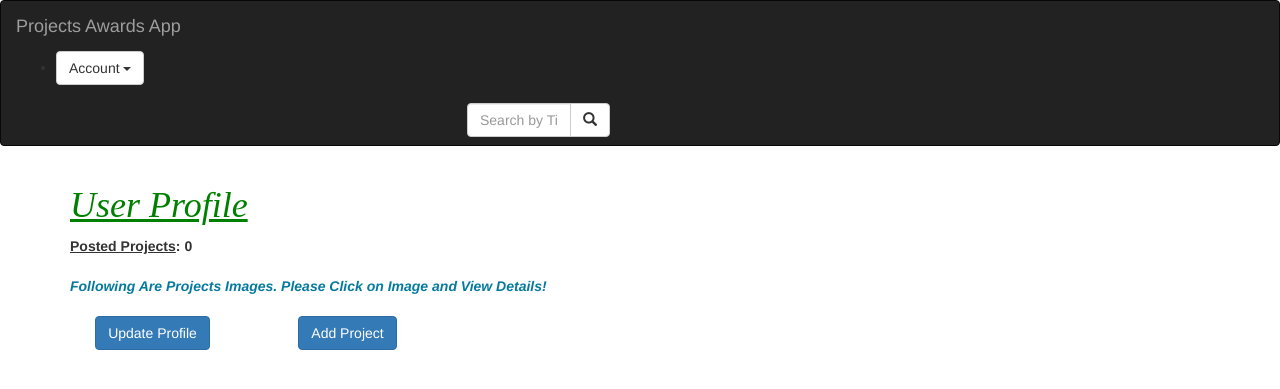
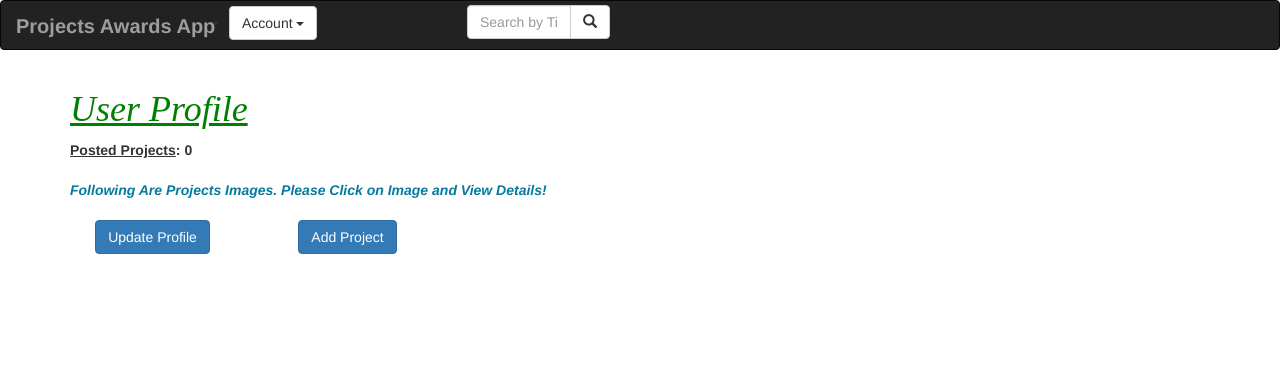
Before and after one commit to munganyendesandrine/Awards, a Django app: a page that uses award_app/templates/navbar.html in a window 1280 px wide. Shown: the top 389 px of the page. Run offline with Django 3.2, Linux system fonts and the light colour scheme; a user stored in the database is signed in; data that the repository does not hold is empty; some libraries are stand-ins or nearby versions.

Commit message:
updates on search

```diff
--- a/award_app/models.py
+++ b/award_app/models.py
@@ -40,3 +40,8 @@ class Projects(models.Model):
 
     def __str__(self):
         return self.title
+
+    @classmethod
+    def search_by_title(cls,search_term):
+        images=Projects.objects.filter(title__icontains=search_term)
+        return images
--- a/award_app/templates/myprofile.html
+++ b/award_app/templates/myprofile.html
@@ -44,7 +44,7 @@
                   <div class="col-md-4">
                     <br><strong>{{j.title}}</strong><br>
                     <a href="" data-toggle="modal" data-target="#{{j.id}}">
-                      <img src="{{j.image_landing_page.url}}" class="img-responsive" alt="Image" width=400 height=100 class="avatar">
+                      <img src="{{j.image_landing_page.url}}" class="img-responsive" alt="Image" width=400 height=100 >
                     </a>
                   </div>
 
--- a/award_app/templates/navbar.html
+++ b/award_app/templates/navbar.html
@@ -6,10 +6,10 @@
   <meta name="viewport" content="width=device-width, initial-scale=1">
 </head>
 <body>
-<nav class="navbar navbar-inverse">
+<nav class="navbar navbar-inverse" style="height:50px;">
   <div class="container-fluid">
     <div class="navbar-header">
-      <a class="navbar-brand" href="{% url 'myprofile' %}">Projects Awards App</a>
+      <a class="navbar-brand" href="{% url 'myprofile' %}" style="text-align:center; font-size: 20px;"><b>Projects Awards App</b></a>
     </div>
   </div>
 
@@ -19,8 +19,8 @@
   {% if user.is_authenticated %}
 
   <ul>
-    <li class="dropdown">
-      <a href="#" class="dropdown-toggle btn btn-default" data-toggle="dropdown" role="button" aria-expanded="false">Account
+    <li class="dropdown"style="margin-top:-45px; margin-left:173px;" >
+      <a href="#" class="dropdown-toggle btn btn-default" data-toggle="dropdown" role="button" aria-expanded="false" >Account
 
                 <span class="caret"></span>
             </a>
@@ -40,7 +40,7 @@
   </ul>
 
   {% else %}
-  <li>
+  <li class="dropdown"style="margin-top:-45px; margin-left:173px;" >
     <a class='btn btn-default' href="/accounts/login">Login</a>
   </li>
 
@@ -48,7 +48,7 @@
     <!-- Adding a search form  -->
     <div class="col-sm-4 col-md-4 navbar-right" style="display:flex;">
 
-      <form class="navbar-form" role="search" action="{% url 'search_results' %}">
+      <form class="navbar-form" role="search" action="{% url 'search_results' %}" style="margin-top:-45px;">
 
         <div class="input-group">
           <input type="text" class="form-control" placeholder="Search by Title" name="title">
--- a/award_app/urls.py
+++ b/award_app/urls.py
@@ -10,7 +10,7 @@ urlpatterns=[
     url(r'^new/profilepage$', views.profile_page, name='myprofilepage'),
     url(r'^new/profileform$', views.my_profile, name='myprofile'),
     url(r'^new/project_image$', views.my_picture, name='project_image'),
-    url(r'^new/project_image$', views.search_results, name='search_results'),
+    url(r'^new/search$', views.search_results, name='search_results')
 ]
 if settings.DEBUG:
     urlpatterns+= static(settings.MEDIA_URL, document_root = settings.MEDIA_ROOT)
--- a/award_app/views.py
+++ b/award_app/views.py
@@ -52,10 +52,10 @@ def search_results(request):
 
     if 'title' in request.GET and request.GET["title"]:
         search_term = request.GET.get("title")
-        searched_images = Projects.search_by_title(search_term)
+        images = Projects.search_by_title(search_term)
         message = f"{search_term}"
 
-        return render(request, 'registration/search.html',{"message":message,"images": searched_images})
+        return render(request, 'registration/search.html',{"message":message,"images":images})
 
     else:
         message = "You haven't searched for any term"
```
Also changed, not shown: award_app/templates/registration/search.html (+4 -3 lines), award_app/migrations/0005_remove_projects_link_to_livesite.py (added), award_app/migrations/0006_projects_link_to_livesite.py (added).
